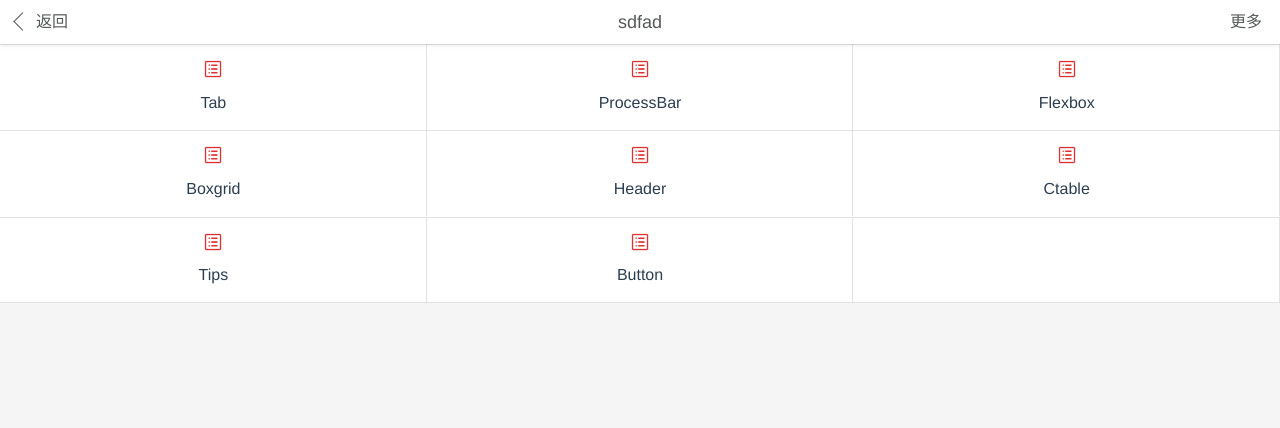
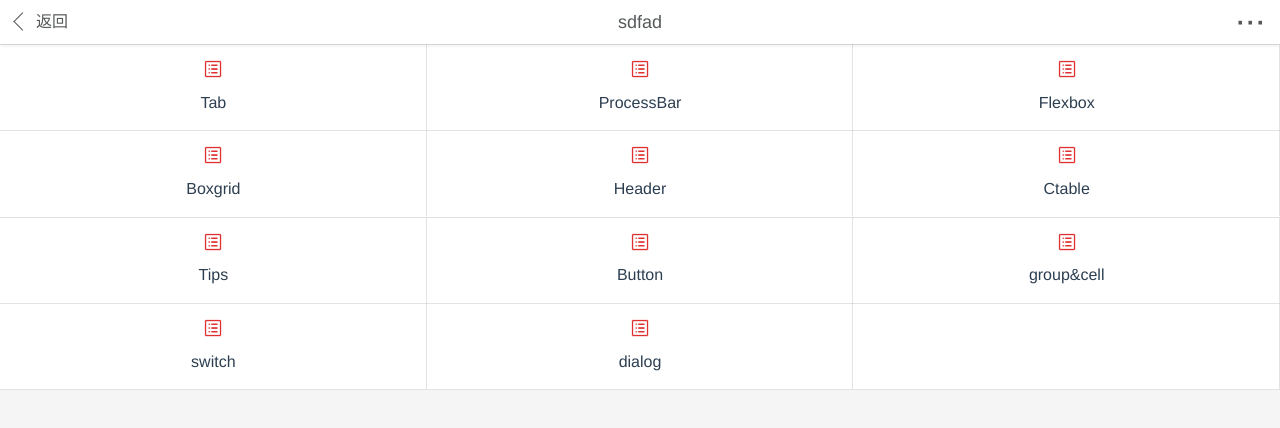
Before and after one commit to TYC-dev/little-funtion, a Vue app: page /#/ in a window 1280 px wide. Shown: the top 428 px of the page. Built offline with nearby package versions, Linux system fonts and the light colour scheme.

Commit message:
update(3)
changed demo home
add router

```diff
--- a/src/App.vue
+++ b/src/App.vue
@@ -1,9 +1,21 @@
 <template>
   <div id="app">
     <cbox style="background-color: RGBA(245, 245, 245, 1)">
-      <cheader slot="header"><span slot="title">sdfad</span></cheader>
-      <!-- <img src="./assets/logo.png"> -->
+      <cheader slot="header"
+      :rightType="{showType: 'dot'}"
+      @on-click-right="headerRight">
+        <span slot="title">sdfad</span>
+      </cheader>
+
       <router-view></router-view>
+      <cdialog v-model="showMore">
+          <div class="dialog-box">
+            <div class="img-box">
+              <img src="./assets/logo.png" alt="">
+            </div>
+            <cbutton link="https://github.com/TYC-dev/little-toolkit">Github地址</cbutton>
+          </div>
+      </cdialog>
     </cbox>
 
   </div>
@@ -12,11 +24,25 @@
 <script>
 import Cbox from './components/Cbox/Cbox'
 import Cheader from './components/Cheader/Cheader'
+import Cdialog from './components/CDialog/Cdialog'
+import Cbutton from './components/Cbutton/Cbutton'
 export default {
   name: 'App',
   components: {
     Cbox,
-    Cheader
+    Cheader,
+    Cdialog,
+    Cbutton
+  },
+  methods: {
+    headerRight: function() {
+      this.showMore = !this.showMore
+    }
+  },
+  data() {
+    return {
+      showMore: false
+    }
   }
 }
 </script>
@@ -52,4 +78,13 @@ a{
     }
   }
 }
+.dialog-box{
+  padding: 10px;
+  .img-box{
+    text-align: center;
+    img{
+      width: 80%;
+    }
+  }
+}
 </style>
--- a/src/components/Home.vue
+++ b/src/components/Home.vue
@@ -38,6 +38,20 @@
                     <img slot="icon" src="../assets/icon/createtask.png" alt="">
                     <span slot="label">Button</span>
                 </box-grid-item>
+                <box-grid-item link="/group">
+                    <img slot="icon" src="../assets/icon/createtask.png" alt="">
+                    <span slot="label">group&amp;cell</span>
+                </box-grid-item>
+            </box-grid-row>
+            <box-grid-row>
+                <box-grid-item link="/switch">
+                    <img slot="icon" src="../assets/icon/createtask.png" alt="">
+                    <span slot="label">switch</span>
+                </box-grid-item>
+                <box-grid-item link="/dialog">
+                    <img slot="icon" src="../assets/icon/createtask.png" alt="">
+                    <span slot="label">dialog</span>
+                </box-grid-item>
                 <box-grid-item></box-grid-item>
             </box-grid-row>
         </box-grid>
--- a/src/router/index.js
+++ b/src/router/index.js
@@ -13,10 +13,9 @@ import ShowTips from '@/components/ShowTips'
 import ShowCbutton from '@/components/ShowCbutton'
 import ShowCswitch from '@/components/ShowCswitch'
 import ShowGroup from '@/components/ShowGroup'
+import ShowCard from '@/components/ShowCard'
+import ShowDialog from '@/components/ShowDialog'
 
-
-import TabBlock1 from '@/components/ShowTabBlock1'
-import TabBlock2 from '@/components/ShowTabBlock2'
 
 Vue.use(Router)
 
@@ -81,6 +80,16 @@ export default new Router({
       path: '/group',
       name: 'group',
       component: ShowGroup
+    },
+    {
+      path: '/card',
+      name: 'card',
+      component: ShowCard
+    },
+    {
+      path: '/dialog',
+      name: 'dialog',
+      component: ShowDialog
     }
   ]
 })
```
